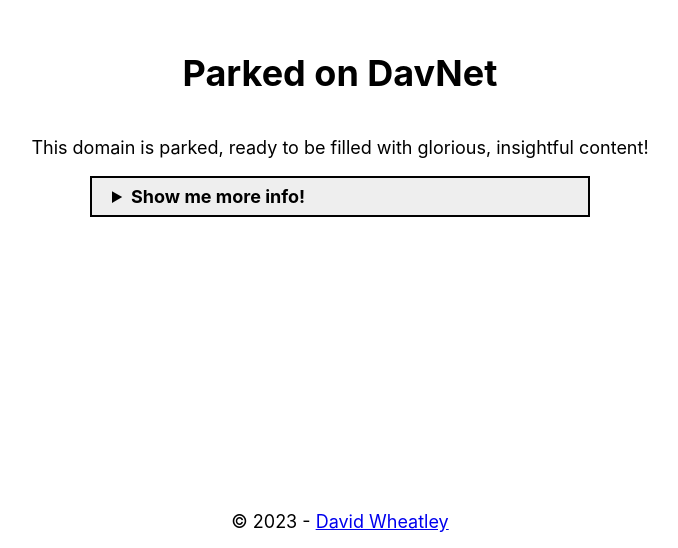
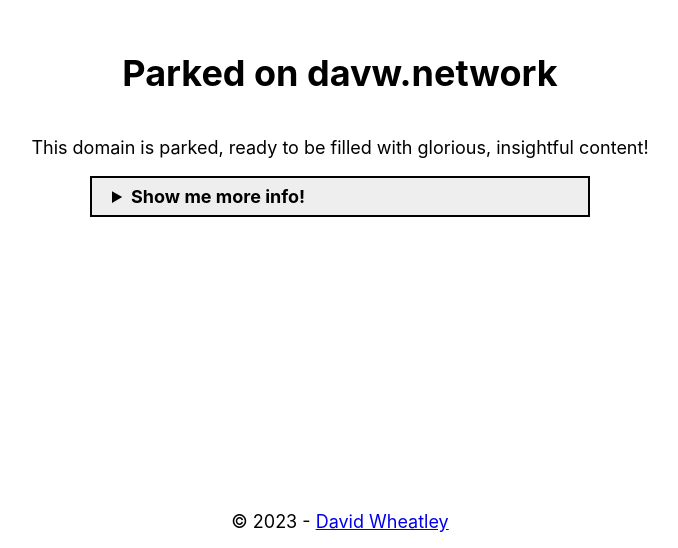
Before and after one commit to davwheat/parked-domain, a plain HTML site: page index.html in a window 1280 px wide. Shown: the part 252-800 px from the top of the page, without its empty margins (300-978 px from the left). Drawn offline with Linux system fonts and the light colour scheme.

Commit message:
chore: davnet -> davw.network

```diff
--- a/index.html
+++ b/index.html
@@ -4,12 +4,12 @@
     <meta charset="UTF-8" />
     <meta http-equiv="X-UA-Compatible" content="IE=edge" />
     <meta name="viewport" content="width=device-width, initial-scale=1.0" />
-    <title>Parked on DavNet</title>
+    <title>Parked on davw.network</title>
     <link rel="stylesheet" href="style.css" />
   </head>
   <body>
     <main>
-      <h1>Parked on DavNet</h1>
+      <h1>Parked on davw.network</h1>
       <p>
         This domain is parked, ready to be filled with glorious, insightful
         content!
```
